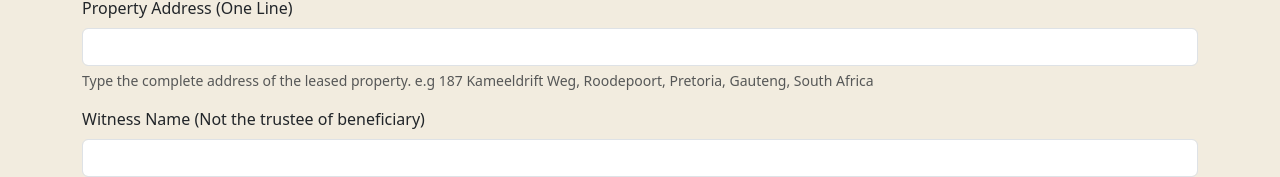
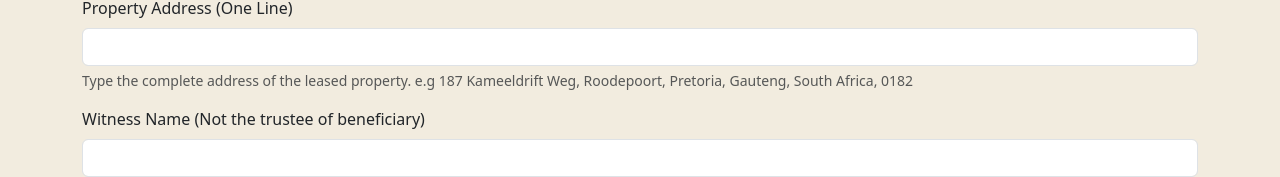
Before and after one commit to WhitelightningDev/hongkongtrust, an Angular app: page /lease-agreement in a window 1280 px wide. Shown: the part 1043-1220 px from the top of the page. Built offline with nearby package versions, Linux system fonts and the light colour scheme.

Commit message:
`Update lease-agreement.html: add zip code to property address example`

```diff
--- a/src/app/pages/lease-agreement/lease-agreement.html
+++ b/src/app/pages/lease-agreement/lease-agreement.html
@@ -76,7 +76,7 @@
     <div class="mb-3">
       <label for="propertyAddress" class="form-label">Property Address (One Line)</label>
       <input type="text" id="propertyAddress" class="form-control" required [(ngModel)]="formData.Property_Address" name="Property_Address">
-      <div class="form-text">Type the complete address of the leased property. e.g 187 Kameeldrift Weg, Roodepoort, Pretoria, Gauteng, South Africa</div>
+      <div class="form-text">Type the complete address of the leased property. e.g 187 Kameeldrift Weg, Roodepoort, Pretoria, Gauteng, South Africa, 0182</div>
     </div>
 
     <div class="mb-3">
```
